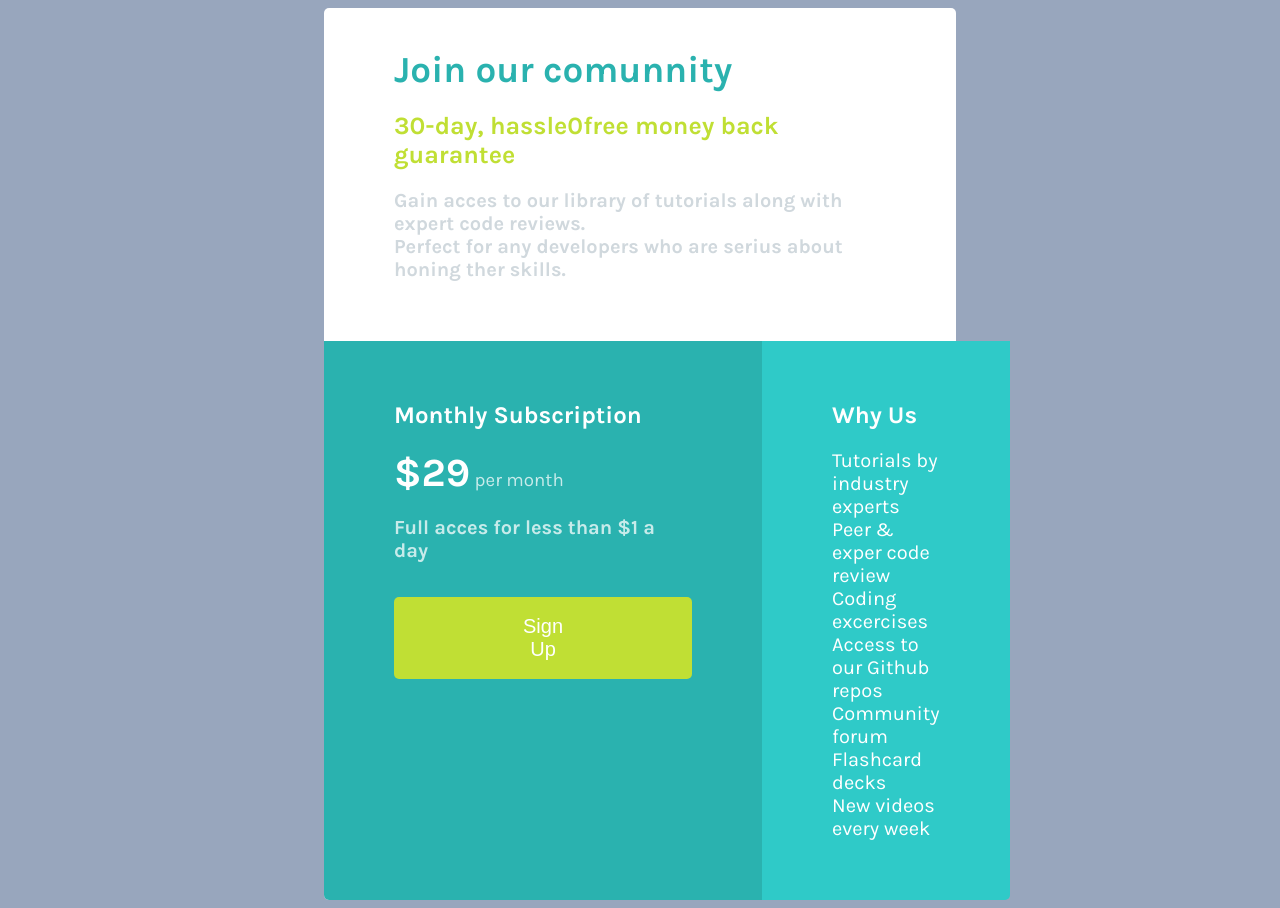
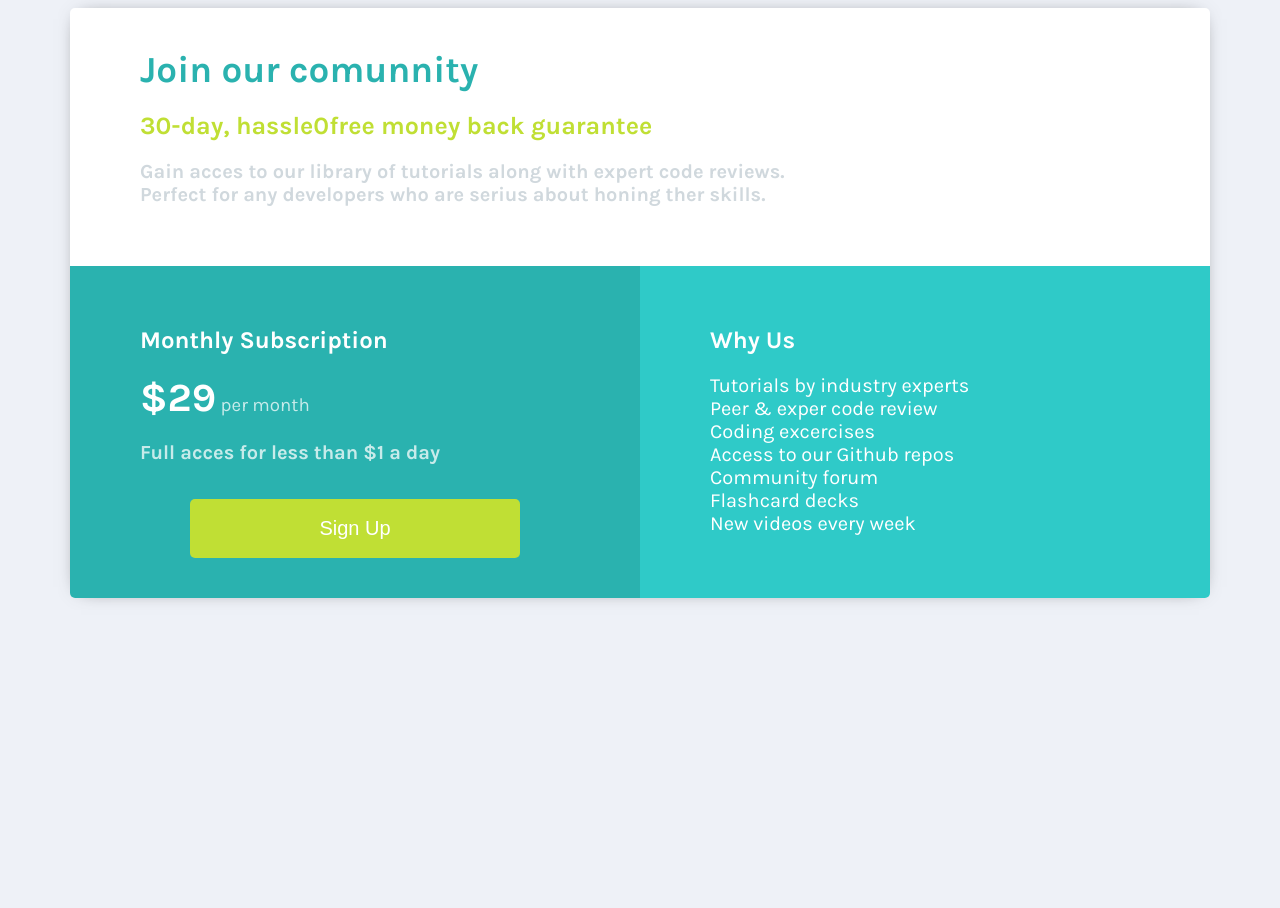
Before and after one commit to soadtech/Single-price-grid-component, a plain HTML site: page index.html in a window 1280 px wide. After the commit the page ends 800 px from the top, so only its background shows below. Drawn offline with Linux system fonts and the light colour scheme.

Commit message:
se edito el container y se agrego sonbra al contenedor main

```diff
--- a/css/style.css
+++ b/css/style.css
@@ -4,21 +4,39 @@ body {
   justify-content: center;
   align-items: center;
   font-family: "Karla", sans-serif;
-  background-color: hsl(218, 22%, 67%);
+  background-color: hsl(220, 36%, 95.1%);
 }
 .container {
-  max-width: 1440px;
-  width: 50%;
+  width: 100%;
+  margin: 0 auto;
 }
-@media (max-width: 600px) {
+@media (min-width: 576px) {
   .container {
-    max-width: 375px;
-    width: 90%;
+    max-width: 540px;
   }
 }
+@media (min-width: 768px) {
+  .container {
+    max-width: 720px;
+  }
+}
+@media (min-width: 992px) {
+  .container {
+    max-width: 960px;
+  }
+}
+@media (min-width: 1200px) {
+  .container {
+    max-width: 1140px;
+  }
+}
+
 main {
   background-color: white;
   border-radius: 5px;
+  -webkit-box-shadow: 0px 0px 19px -11px rgba(0, 0, 0, 0.75);
+  -moz-box-shadow: 0px 0px 19px -11px rgba(0, 0, 0, 0.75);
+  box-shadow: 0px 0px 19px -11px rgba(0, 0, 0, 0.75);
 }
 
 .info__sup {
```
